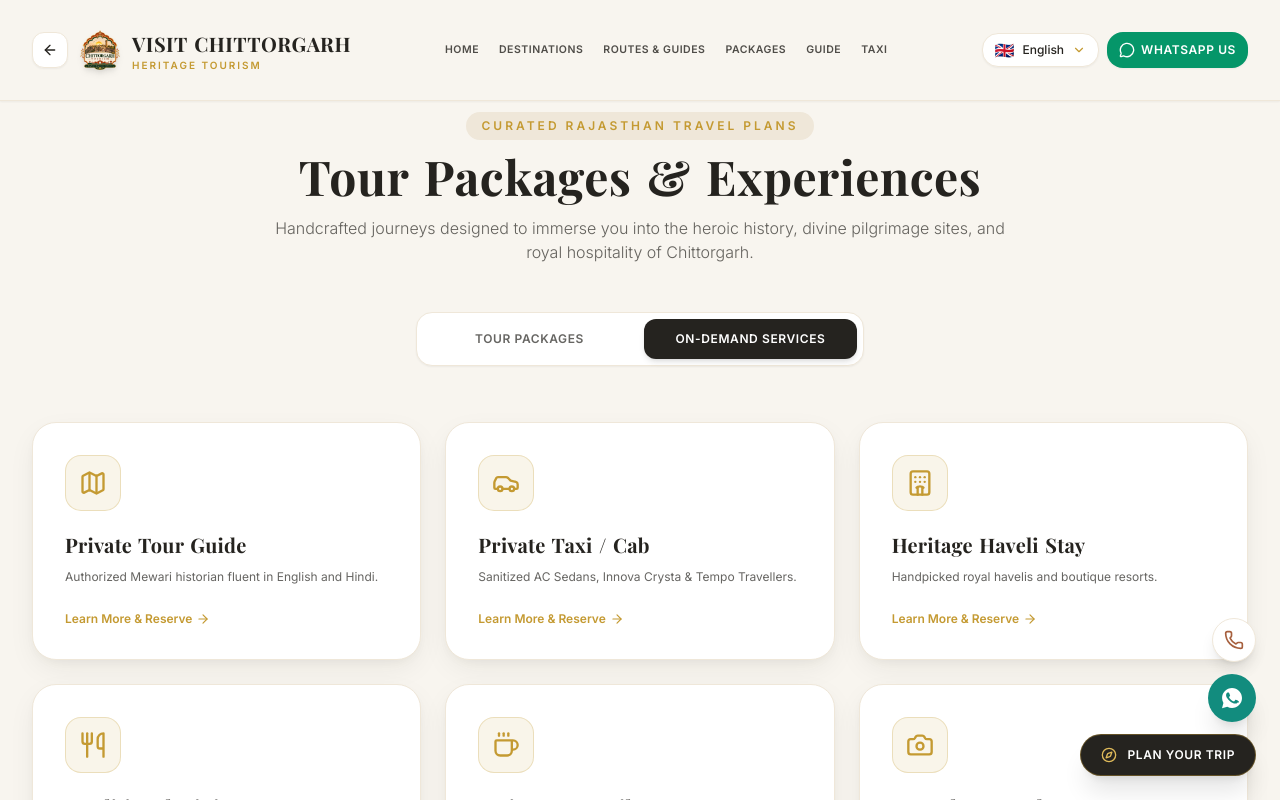
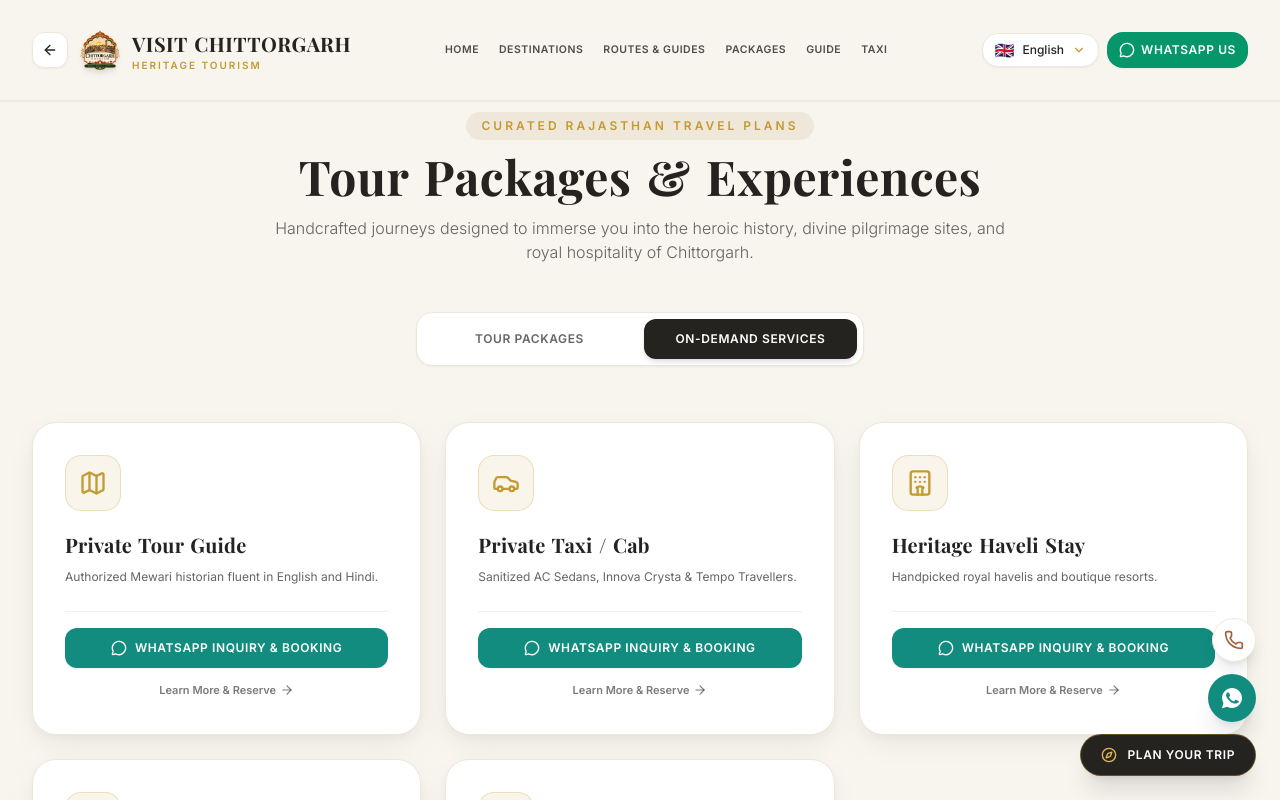
Before and after one commit to Sharmaji2516/chittorgarh-tourism, a React (Vite) app: page /packages in a window 1280 px wide. Both pictures are taken after a click on the button "ON-DEMAND SERVICES". Shown: the top 800 px of the page. Built offline with nearby package versions, Linux system fonts and the light colour scheme; a web font is replaced by a local one.

Commit message:
feat(journeys): remove artisan service and add prefilled whatsapp booking for on-demand services

```diff
--- a/src/i18n/translations/ar.js
+++ b/src/i18n/translations/ar.js
@@ -368,10 +368,6 @@ export const ar = {
         "desc": "وجبة دال باتي تشورما الأصيلة المطهية بالسمن البلدي الصافي."
       },
       {
-        "title": "جولة الحرف اليدوية والمنسوجات",
-        "desc": "زيارة أمهر صناع طباعة الأقمشة اليدوية في أكولا ومجوهرات ثيوا."
-      },
-      {
         "title": "جلسات التصوير بالقلعة",
         "desc": "جلسات تصوير احترافية عند غروب الشمس فوق أسوار القلعة."
       }
--- a/src/i18n/translations/de.js
+++ b/src/i18n/translations/de.js
@@ -368,10 +368,6 @@ export const de = {
         "desc": "Authentisches Dal Baati Churma, zubereitet mit reinem Desi-Ghee."
       },
       {
-        "title": "Handwerks- & Textiltour",
-        "desc": "Besuch traditioneller Akola-Stoffdrucker und Thewa-Goldschmiede."
-      },
-      {
         "title": "Festungs-Fotografie",
         "desc": "Professionelle Porträts und Sonnenuntergangs-Shootings auf den Mauern."
       }
--- a/src/i18n/translations/en.js
+++ b/src/i18n/translations/en.js
@@ -374,10 +374,6 @@ export const en = {
         "desc": "Authentic Dal Baati Churma cooked in pure desi ghee."
       },
       {
-        "title": "Artisan & Textile Tour",
-        "desc": "Explore local Daabu mud-resist block printers & Thewa craft."
-      },
-      {
         "title": "Fort Photography",
         "desc": "Professional portraits & sunset photoshoot atop the ramparts."
       }
--- a/src/i18n/translations/es.js
+++ b/src/i18n/translations/es.js
@@ -368,10 +368,6 @@ export const es = {
         "desc": "Auténtico Dal Baati Churma elaborado con puro ghee artesanal."
       },
       {
-        "title": "Ruta Textil y Artesanía",
-        "desc": "Visite a los maestros del estampado en madera de Akola y orfebrería Thewa."
-      },
-      {
         "title": "Sesión de Fotos en el Fuerte",
         "desc": "Retratos profesionales y fotos al atardecer sobre las murallas."
       }
--- a/src/i18n/translations/fr.js
+++ b/src/i18n/translations/fr.js
@@ -368,10 +368,6 @@ export const fr = {
         "desc": "Authentique Dal Baati Churma préparé au pur beurre desi ghee."
       },
       {
-        "title": "Circuit Artisans & Textiles",
-        "desc": "Découvrez l’impression sur tissu d’Akola et l’artisanat d’art Thewa."
-      },
-      {
         "title": "Séance Photo au Fort",
         "desc": "Portraits professionnels et prises de vue au coucher du soleil sur les remparts."
       }
--- a/src/i18n/translations/he.js
+++ b/src/i18n/translations/he.js
@@ -368,10 +368,6 @@ export const he = {
         "desc": "דאל באטי צ’ורמה אותנטי המבושל בחמאת גי טהורה."
       },
       {
-        "title": "סיור מלאכות יד וטקסטיל",
-        "desc": "ביקור אצל אמני הדפסת בדים מסורתיים בעקולה ותכשיטי תווה."
-      },
-      {
         "title": "צילום מקצועי במבצר",
         "desc": "צילומי פורטרט ושקיעה מרהיבים על גבי החומות."
       }
--- a/src/i18n/translations/hi.js
+++ b/src/i18n/translations/hi.js
@@ -374,10 +374,6 @@ export const hi = {
         "desc": "शुद्ध देसी घी में बना प्रामाणिक दाल बाटी चूरमा।"
       },
       {
-        "title": "शिल्प व कपड़ा भ्रमण",
-        "desc": "अकोला दाबू प्रिंट व थेवा आभूषण कारीगरों से मिलें।"
-      },
-      {
         "title": "दुर्ग फोटोग्राफी",
         "desc": "परकोटे पर पेशेवर पोट्रेट व सूर्यास्त फोटोशूट।"
       }
--- a/src/i18n/translations/it.js
+++ b/src/i18n/translations/it.js
@@ -368,10 +368,6 @@ export const it = {
         "desc": "Autentico Dal Baati Churma cucinato nel puro burro chiarificato ghee."
       },
       {
-        "title": "Tour dell’Artigianato e Tessuti",
-        "desc": "Incontra i maestri della stampa Akola e i raffinati orafi Thewa."
-      },
-      {
         "title": "Servizio Fotografico al Forte",
         "desc": "Ritratti professionali e scatti al tramonto lungo le maestose mura."
       }
--- a/src/i18n/translations/ja.js
+++ b/src/i18n/translations/ja.js
@@ -368,10 +368,6 @@ export const ja = {
         "desc": "純粋なデシ・ギーで調理された名物ダル・バーティ。"
       },
       {
-        "title": "伝統工芸とテキスタイル",
-        "desc": "アコーラーの泥防染木版プリントとテワ工芸品の見学。"
-      },
-      {
         "title": "城塞記念撮影",
         "desc": "城壁からの夕日を背景にしたプロカメラマンによる撮影。"
       }
--- a/src/pages/RoyalJourneysPage.jsx
+++ b/src/pages/RoyalJourneysPage.jsx
@@ -79,19 +79,37 @@ const RoyalJourneysPage = () => {
         { title: "Private Taxi / Cab", desc: "Sanitized AC Sedans, Innova Crysta & Tempo Travellers." },
         { title: "Heritage Haveli Stay", desc: "Handpicked royal havelis and boutique resorts." },
         { title: "Traditional Dining", desc: "Authentic Dal Baati Churma cooked in pure desi ghee." },
-        { title: "Artisan & Textile Tour", desc: "Explore local Daabu mud-resist block printers & Thewa craft." },
         { title: "Fort Photography", desc: "Professional portraits & sunset photoshoot atop the ramparts." }
     ];
 
-    const serviceIcons = [Map, Car, Hotel, Utensils, Coffee, Camera];
+    const serviceIcons = [Map, Car, Hotel, Utensils, Camera];
     const serviceLinks = [
         "/service/guide",
         "/service/taxi",
         "/stays",
         "/flavors",
-        "/vocal-for-local",
         "/service/photographer"
     ];
+
+    const getServiceWhatsAppUrl = (srv) => {
+        const title = srv?.title || 'Tourism Service';
+        const lower = title.toLowerCase();
+        let message = `Namaste Visit Chittorgarh! I am interested in booking *${title}*. Please share rates, availability, and full details.`;
+
+        if (lower.includes('guide')) {
+            message = `Namaste Visit Chittorgarh! I would like to book an *Authorized Mewari Tour Guide* for Chittorgarh Fort. Please share guide credentials, rates, and availability.`;
+        } else if (lower.includes('taxi') || lower.includes('cab')) {
+            message = `Namaste Visit Chittorgarh! I need a *Private AC Taxi / Cab* for Chittorgarh & Udaipur. Please share vehicle options (Sedan/SUV), fixed pricing, and booking details.`;
+        } else if (lower.includes('haveli') || lower.includes('stay') || lower.includes('hotel')) {
+            message = `Namaste Visit Chittorgarh! I am inquiring about *Heritage Haveli & Boutique Stay* booking in Chittorgarh. Please share best recommendations and tariff.`;
+        } else if (lower.includes('dining') || lower.includes('bhojan') || lower.includes('dal baati') || lower.includes('food')) {
+            message = `Namaste Visit Chittorgarh! I would like to book a *Traditional Mewari Dining (Dal Baati Churma)* authentic royal experience. Please share location and reservation details.`;
+        } else if (lower.includes('photo') || lower.includes('shoot') || lower.includes('camera')) {
+            message = `Namaste Visit Chittorgarh! I want to book a *Fort Photography & Sunset Shoot* session at Chittorgarh Fort. Please share photographer portfolio, packages, and charges.`;
+        }
+
+        return `https://wa.me/917597451057?text=${encodeURIComponent(message)}`;
+    };
 
     const onDemandServices = rawServices.map((srv, idx) => ({
         ...srv,
@@ -212,11 +230,12 @@ const RoyalJourneysPage = () => {
                 ) : (
                     /* On-Demand Services Grid */
                     <div className="grid grid-cols-1 md:grid-cols-2 lg:grid-cols-3 gap-6 mb-16">
-                        {onDemandServices.map((srv, idx) => (
-                            <NavLink
+                        {onDemandServices.map((srv, idx) => {
+                            const waUrl = getServiceWhatsAppUrl(srv);
+                            return (
+                                <div
                                     key={idx}
-                                to={getLocalizedPath(srv.link, lang)}
-                                className="bg-white rounded-3xl p-8 border border-[#EFE7D9] shadow-heritage hover:border-[#C49A32] hover:-translate-y-1 transition-all group flex flex-col justify-between"
+                                    className="bg-white rounded-3xl p-7 sm:p-8 border border-[#EFE7D9] shadow-heritage hover:border-[#C49A32] hover:-translate-y-1 transition-all group flex flex-col justify-between"
                                 >
                                     <div>
                                         <div className="w-14 h-14 rounded-2xl bg-[#C49A32]/10 border border-[#C49A32]/25 flex items-center justify-center text-[#C49A32] mb-5 group-hover:scale-110 transition-transform">
@@ -229,12 +248,30 @@ const RoyalJourneysPage = () => {
                                             {srv.desc}
                                         </p>
                                     </div>
-                                <div className="flex items-center text-xs font-bold text-[#C49A32] group-hover:text-[#A65F3D] gap-1">
-                                    <span>{pageT.learnMore || "Learn More & Reserve"}</span>
+
+                                    <div className="pt-4 border-t border-[#EFE7D9]/60 flex flex-col gap-2.5">
+                                        <a
+                                            href={waUrl}
+                                            target="_blank"
+                                            rel="noopener noreferrer"
+                                            onClick={() => trackWhatsAppClick('ondemand_service_wa', srv.title)}
+                                            className="w-full py-3 bg-[#128C7E] hover:bg-[#0e7467] text-white rounded-xl text-xs font-bold uppercase tracking-wider flex items-center justify-center gap-2 shadow-sm transition-all active:scale-95"
+                                        >
+                                            <MessageCircle className="w-4 h-4" />
+                                            <span>WhatsApp Inquiry &amp; Booking</span>
+                                        </a>
+
+                                        <NavLink
+                                            to={getLocalizedPath(srv.link, lang)}
+                                            className="flex items-center justify-center text-[11px] font-bold text-[#25231F]/60 hover:text-[#C49A32] gap-1 py-1 transition-colors"
+                                        >
+                                            <span>{pageT.learnMore || "View Full Details"}</span>
                                             <ArrowRight className="w-3.5 h-3.5 group-hover:translate-x-1 transition-transform" />
+                                        </NavLink>
                                     </div>
-                            </NavLink>
-                        ))}
+                                </div>
+                            );
+                        })}
                     </div>
                 )}
 
```
Lines whose indentation alone changed are shown as unchanged.
